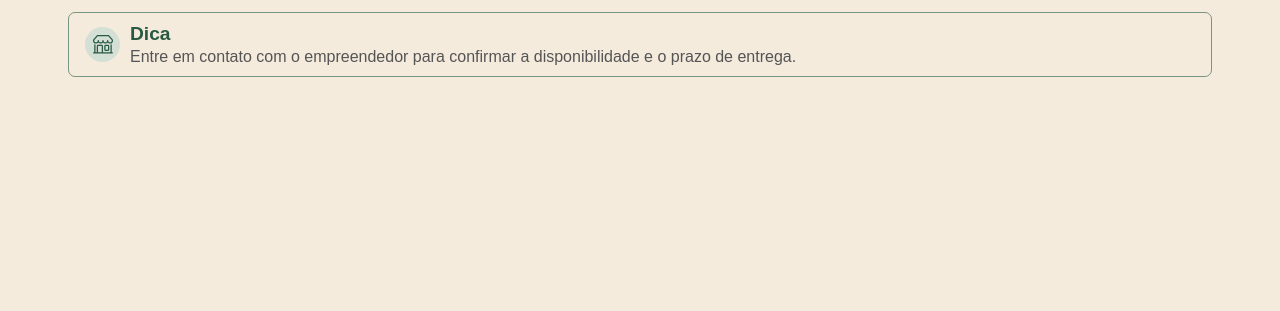
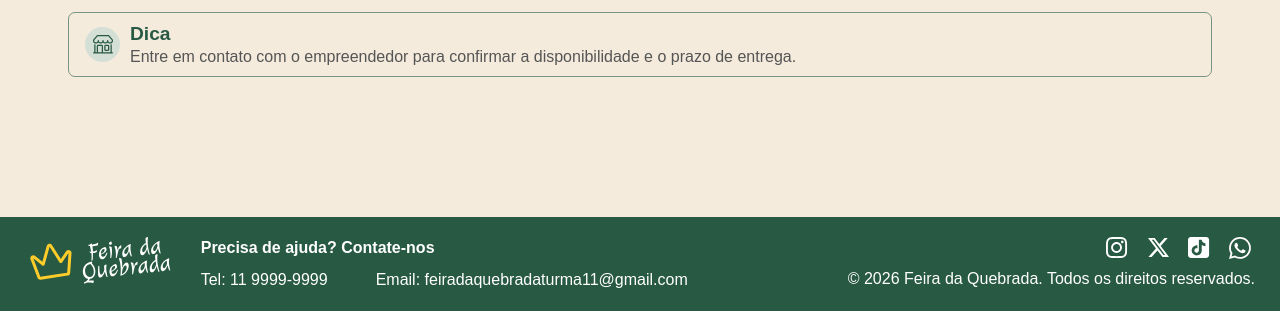
Before and after one commit to Gtsampaio/Feira-da-Quebrada, a plain HTML site: page pages/detalhes.html in a window 1280 px wide. Shown: the part 489-800 px from the top of the page. Drawn offline with Linux system fonts and the light colour scheme; a script that the page names is missing; a web font is replaced by a local one.

Commit message:
add footer detalhes

```diff
--- a/pages/detalhes.html
+++ b/pages/detalhes.html
@@ -54,8 +54,7 @@
       <section class="detalhes-produto" id="detalhes-produto">
         <div class="galeria-produto">
           <img src="" alt="" class="imagem-principal" id="imagem-principal" />
-          <div class="miniaturas" id="miniaturas">
-          </div>
+          <div class="miniaturas" id="miniaturas"></div>
         </div>
         <div class="informacoes-produto">
           <h1 id="nome-produto"></h1>
@@ -90,7 +89,9 @@
             </div>
           </div>
           <div class="acoes-produto">
-            <a href="#" class="botao-editar" id="botao-editar"> <img src="../assets/icons/lapis.svg" alt=""> Editar </a>
+            <a href="#" class="botao-editar" id="botao-editar">
+              <img src="../assets/icons/lapis.svg" alt="" /> Editar
+            </a>
             <button type="button" class="botao-excluir" id="botao-excluir">
               Excluir
             </button>
@@ -110,6 +111,70 @@
         </div>
       </aside>
     </main>
+    <footer class="rodape">
+      <div class="logo-rodape">
+        <img src="../assets/icons/logo.svg" alt="Logo Feira da Quebrada" />
+      </div>
+      <div class="dados">
+        <p class="ajuda">Precisa de ajuda? Contate-nos</p>
+        <div class="contato">
+          <p>Tel: <a href="tel:11999999999">11 9999-9999</a></p>
+          <p>
+            Email:
+            <a href="mailto:feiradaquebradaturma11@gmail.com"
+              >feiradaquebradaturma11@gmail.com</a
+            >
+          </p>
+        </div>
+      </div>
+      <div class="redes-sociais-e-direitos">
+        <nav class="icons" aria-label="Redes sociais">
+          <a
+            href="https://instagram.com"
+            class="btn-icon-rodape"
+            aria-label="Ir para o Instagram"
+            target="_blank"
+            rel="noopener noreferrer"
+          >
+            <img
+              src="../assets/icons/instagram.svg"
+              alt=""
+              aria-hidden="true"
+            />
+          </a>
+          <a
+            href="https://twitter.com"
+            class="btn-icon-rodape"
+            aria-label="Ir para o Twitter"
+            target="_blank"
+            rel="noopener noreferrer"
+          >
+            <img src="../assets/icons/twitter.svg" alt="" aria-hidden="true" />
+          </a>
+          <a
+            href="https://tiktok.com"
+            class="btn-icon-rodape"
+            aria-label="Ir para o TikTok"
+            target="_blank"
+            rel="noopener noreferrer"
+          >
+            <img src="../assets/icons/tiktok.svg" alt="" aria-hidden="true" />
+          </a>
+          <a
+            href="https://wa.me"
+            class="btn-icon-rodape"
+            aria-label="Conversar no WhatsApp"
+            target="_blank"
+            rel="noopener noreferrer"
+          >
+            <img src="../assets/icons/whatsapp.svg" alt="" aria-hidden="true" />
+          </a>
+        </nav>
+        <div class="direitos-autorais">
+          <p>&copy; 2026 Feira da Quebrada. Todos os direitos reservados.</p>
+        </div>
+      </div>
+    </footer>
     <script type="module" src="../js/detalhes.js"></script>
   </body>
 </html>
```
